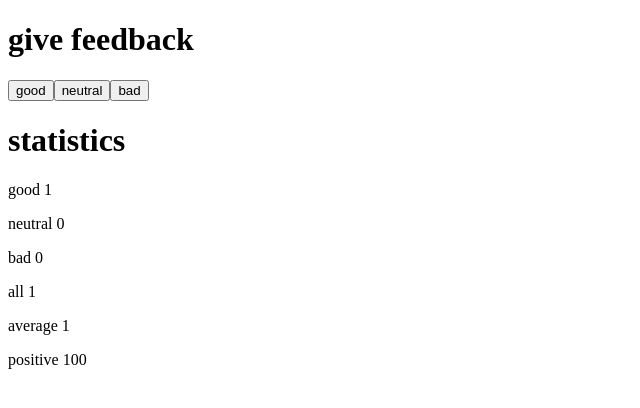
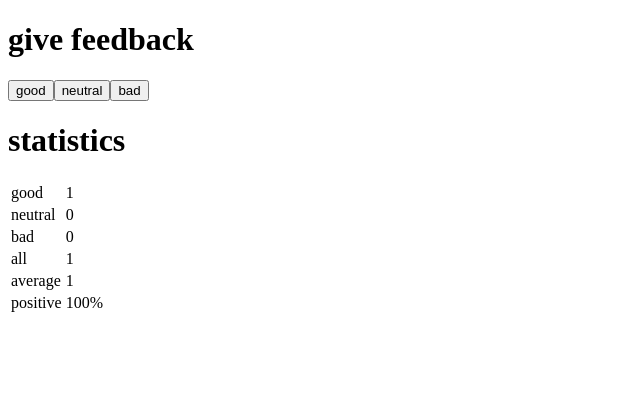
Before and after one commit to SantiagoMV2/FullStackOpen_ReactCourse, a React (Vite) app in the folder part1/first_project/: page / in a window 1280 px wide. Both pictures are taken after a click on the button "good". Shown: the top 408 px of the page, without its empty margins (0-640 px from the left). Built offline with nearby package versions, Linux system fonts and the light colour scheme.

Commit message:
Exercise 1.11

```diff
--- a/part1/first_project/src/App.jsx
+++ b/part1/first_project/src/App.jsx
@@ -15,12 +15,16 @@ const Statistics = (props) => {
     return (
       <>
         <h1>statistics</h1>
-        <StatisticLine text={"good"} constant={props.good} />
-        <StatisticLine text={"neutral"} constant={props.neutral} />
-        <StatisticLine text={"bad"} constant={props.bad} />
-        <StatisticLine text={"all"} constant={props.total} />
-        <StatisticLine text={"average"} constant={props.average} />
-        <StatisticLine text={"positive"} constant={props.percentage} />
+        <table>
+          <tbody>
+            <StatisticLine text={"good"} constant={props.good} />
+            <StatisticLine text={"neutral"} constant={props.neutral} />
+            <StatisticLine text={"bad"} constant={props.bad} />
+            <StatisticLine text={"all"} constant={props.total} />
+            <StatisticLine text={"average"} constant={props.average} />
+            <StatisticLine text={"positive"} constant={props.percentage + "%"} />
+          </tbody>
+        </table>
       </>
     );
   } else {
@@ -32,11 +36,10 @@ const Statistics = (props) => {
 
 const StatisticLine = ({ text, constant }) => {
   return (
-    <>
-      <p>
-        {text} {constant}
-      </p>
-    </>
+      <tr>
+        <td>{text}</td>
+        <td>{constant}</td>
+      </tr>
   );
 };
 
```
